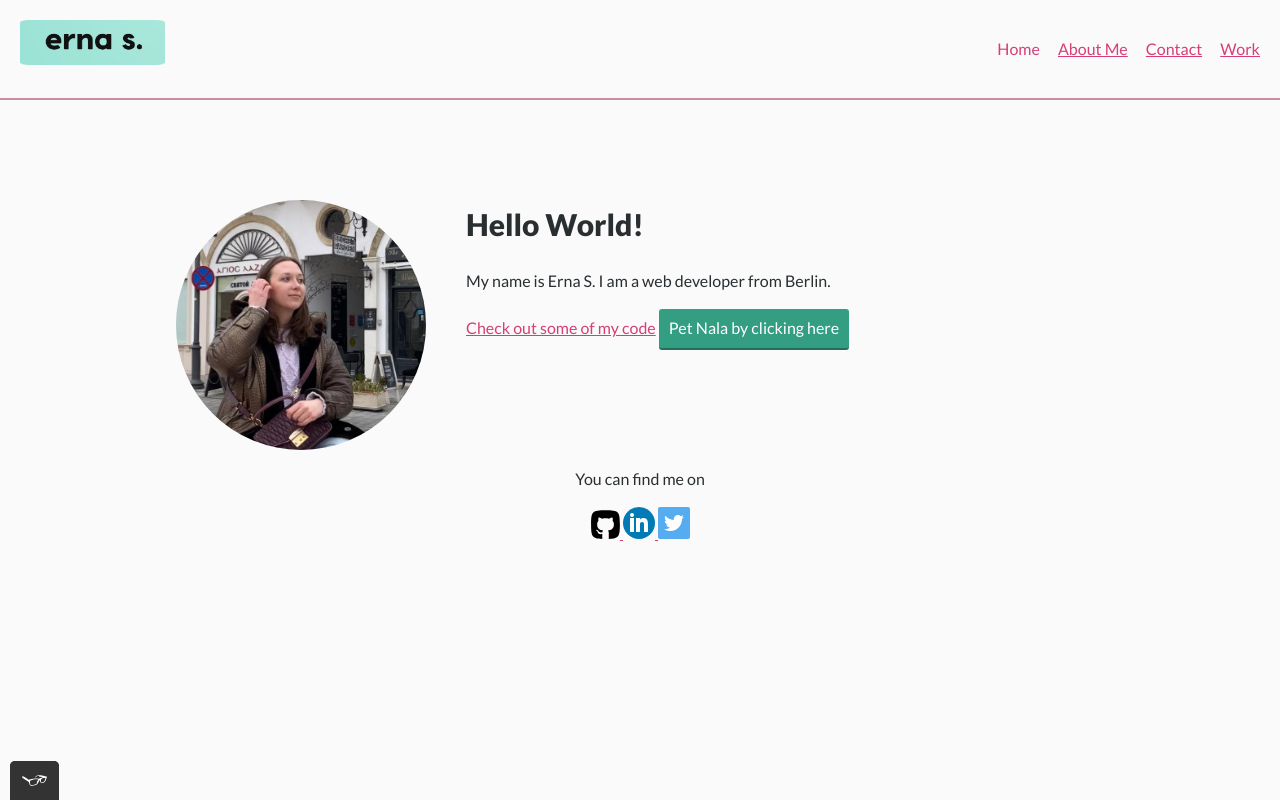
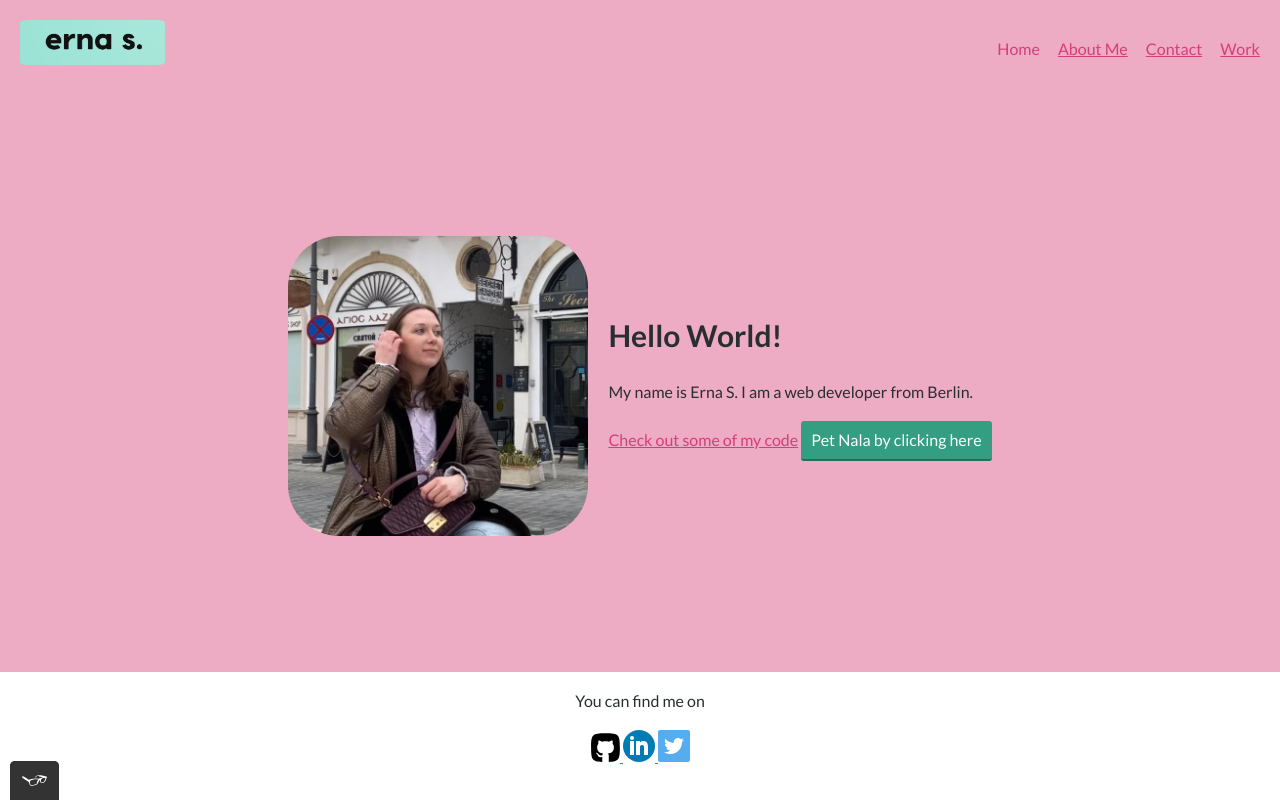
Before and after one commit to ernas93/portfolio-website, a website built with Vite: page index.html in a window 1280 px wide. Built offline with nearby package versions, Linux system fonts and the light colour scheme.

Commit message:
add styles for home and background

```diff
--- a/index.html
+++ b/index.html
@@ -8,6 +8,12 @@
     <link
       rel="stylesheet"
       href="https://cdnjs.cloudflare.com/ajax/libs/normalize/8.0.1/normalize.min.css"
+    />
+    <link rel="preconnect" href="https://fonts.googleapis.com" />
+    <link rel="preconnect" href="https://fonts.gstatic.com" crossorigin />
+    <link
+      href="https://fonts.googleapis.com/css2?family=Great+Vibes&family=Lato:wght@100;400;700&display=swap"
+      rel="stylesheet"
     />
     <link
       href="https://fonts.googleapis.com/css2?family=Lato:ital,wght@0,400;0,900;1,100&display=swap"
@@ -48,19 +54,25 @@
       </nav>
     </header>
 
-    <div class="profile">
+    <section class="profile">
+      <div class="profile-intro">
         <img
           src="img/profile_portrait.jpg"
           class="profile__portrait"
           alt="Erna S. portrait"
         />
+        <div>
           <h1>Hello World!</h1>
-      <p>My name is Erna S. I am a <span>web</span> developer from Berlin.</p>
+          <p>
+            My name is Erna S. I am a <span>web</span> developer from Berlin.
+          </p>
           <a href="https://github.com/ernas93" target="_blank"
             >Check out some of my code</a
           >
           <button class="button">Pet Nala by clicking here</button>
         </div>
+      </div>
+    </section>
 
     <footer class="page-footer">
       <p>You can find me on</p>
--- a/style.css
+++ b/style.css
@@ -12,13 +12,24 @@
   --button-shadow-color: rgba(0, 0, 0, 0.3);
 }
 
+* {
+  box-sizing: border-box;
+}
+
 body {
   font-family: 'Lato', sans-serif;
   font-weight: 400;
   font-size: 16px;
   line-height: 1.6;
   color: var(--text-color-primary);
-  background-color: rgb(250, 250, 250);
+  background-color: linear-gradient(357deg, var(--button-secondary-color) 60%, var(--border-bottom-color) 100%);
+  margin: 0;
+}
+
+section {
+  background-color: var(--button-secondary-color);
+  padding: 120px 20px 20px;
+  min-height: 84vh;
 }
 
 h1 {
@@ -66,6 +77,41 @@ button:focus {
   opacity: 0.8;
 }
 
+a {
+  color: var(--primary-color);
+}
+
+label {
+  width: 100px;
+  display: inline-block;
+}
+
+input,
+textarea {
+  width: 40%;
+}
+
+.profile {
+  display: flex;
+  align-items: center;
+  justify-content: center;
+}
+
+.profile-intro {
+  display: flex;
+  flex-wrap: wrap;
+  align-items: center;
+  gap: 20px;
+}
+
+.profile-intro > * {
+  min-width: 300px;
+}
+
+.profile-intro h1 {
+  margin-top: 0;
+}
+
 .button__secondary {
   background-color: var(--button-secondary-color);
   color: var(--text-color-primary);
@@ -76,22 +122,14 @@ button:focus {
 }
 
 .profile__portrait {
-  float: none;
   width: 250px;
-  margin-right: 40px;
-  border-radius: 50%;
+  border-radius: 17%;
 }
 
 .project-img {
   width: 100%;
   height: 250px;
   object-fit: cover;
-}
-
-@media all and (min-width: 550px) {
-  .profile__portrait {
-    float: left;
-  }
 }
 
 .page-footer {
@@ -101,37 +139,14 @@ button:focus {
   text-align: center;
 }
 
-.profile,
-.contact,
-.about {
-  max-width: 968px;
-  margin: 0 auto;
-  padding: 0 20px 10px;
-}
-
-.work {
-  max-width: 1280px;
-  margin: 0 auto;
-  padding: 0 20px 10px;
-}
-
-* {
-  box-sizing: border-box;
-}
-
 .page-header {
+  position: fixed;
+  left: 0;
+  top: 0;
   display: flex;
   width: 100%;
   padding: 20px;
-  border-bottom: 2.5px solid var(--border-bottom-color);
-  margin-bottom: 30px;
   align-items: flex-start;
-}
-
-@media all and (min-width: 500px) {
-  .page-header {
-    margin-bottom: 100px;
-  }
 }
 
 .page-header__item {
@@ -276,17 +291,3 @@ button:focus,
 .heading-work {
   margin-left: 35px;
 }
-
-a {
-  color: var(--primary-color);
-}
-
-label {
-  width: 100px;
-  display: inline-block;
-}
-
-input,
-textarea {
-  width: 40%;
-}
```
Also changed, not shown: about.html (+9 -3 lines), contact.html (+9 -3 lines), work.html (+6 -0 lines). Lines whose indentation alone changed are shown as unchanged.
